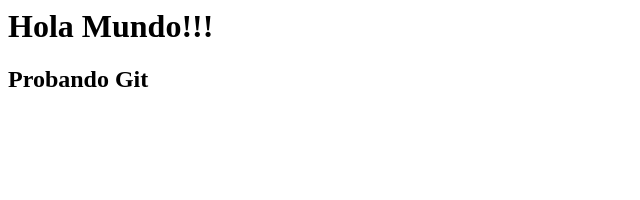
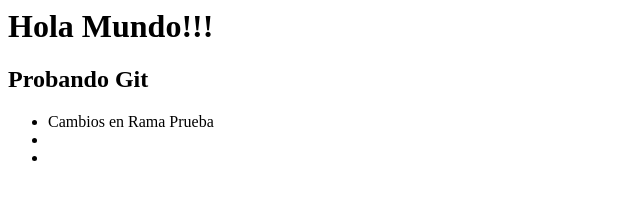
Before and after one commit to JMarze/PruebaGit-GitHub, a plain HTML site: page index.html in a window 1280 px wide. Shown: the whole page, without its empty margins (0-640 px from the left). Drawn offline with Linux system fonts and the light colour scheme.

Commit message:
Se agregó la lista

```diff
--- a/index.html
+++ b/index.html
@@ -5,5 +5,11 @@
 <body>
 	<h1>Hola Mundo!!!</h1>
 	<h2>Probando Git</h2>
+
+	<ul>
+		<li>Cambios en Rama Prueba</li>
+		<li></li>
+		<li></li>
+	</ul>
 </body>
 </html>
```
